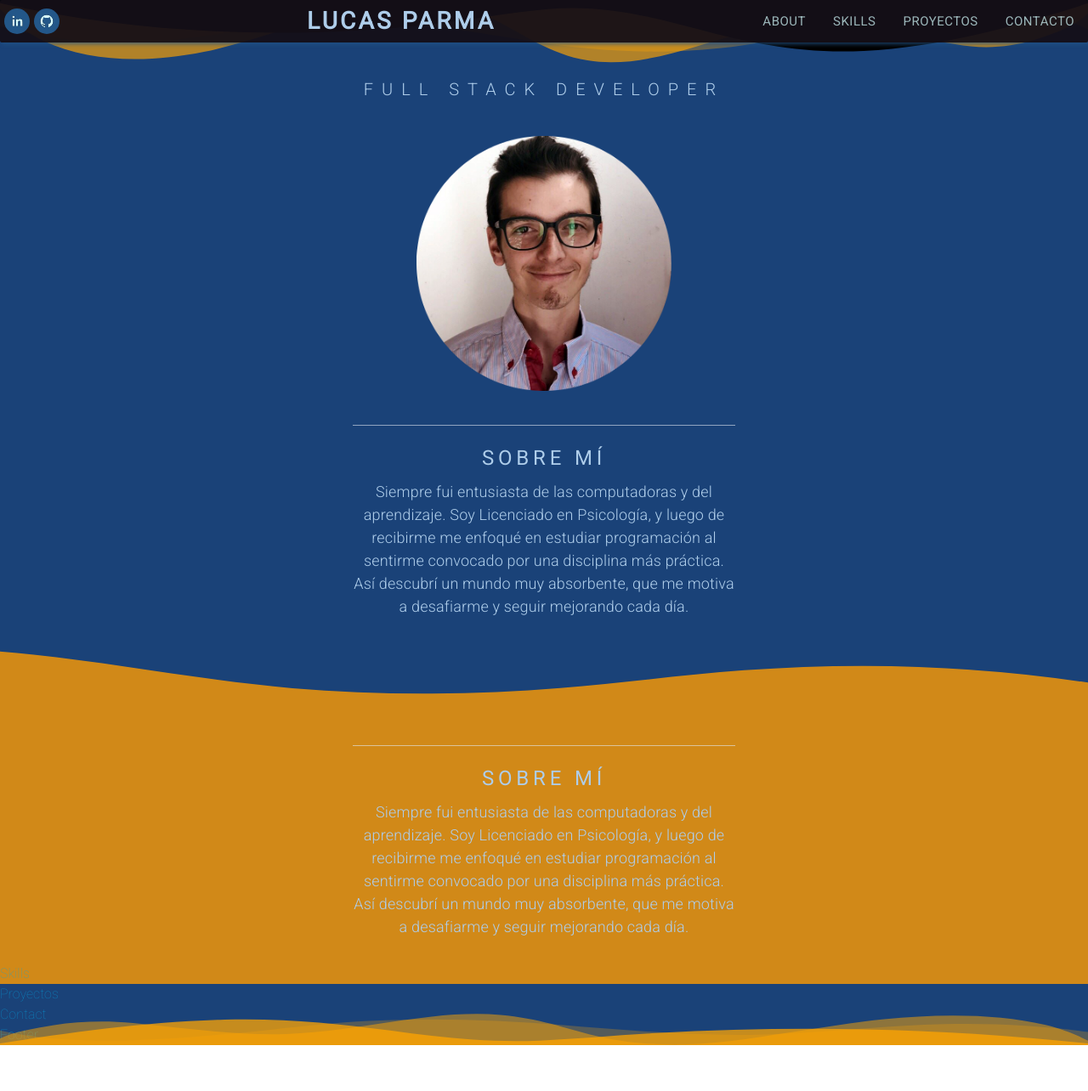
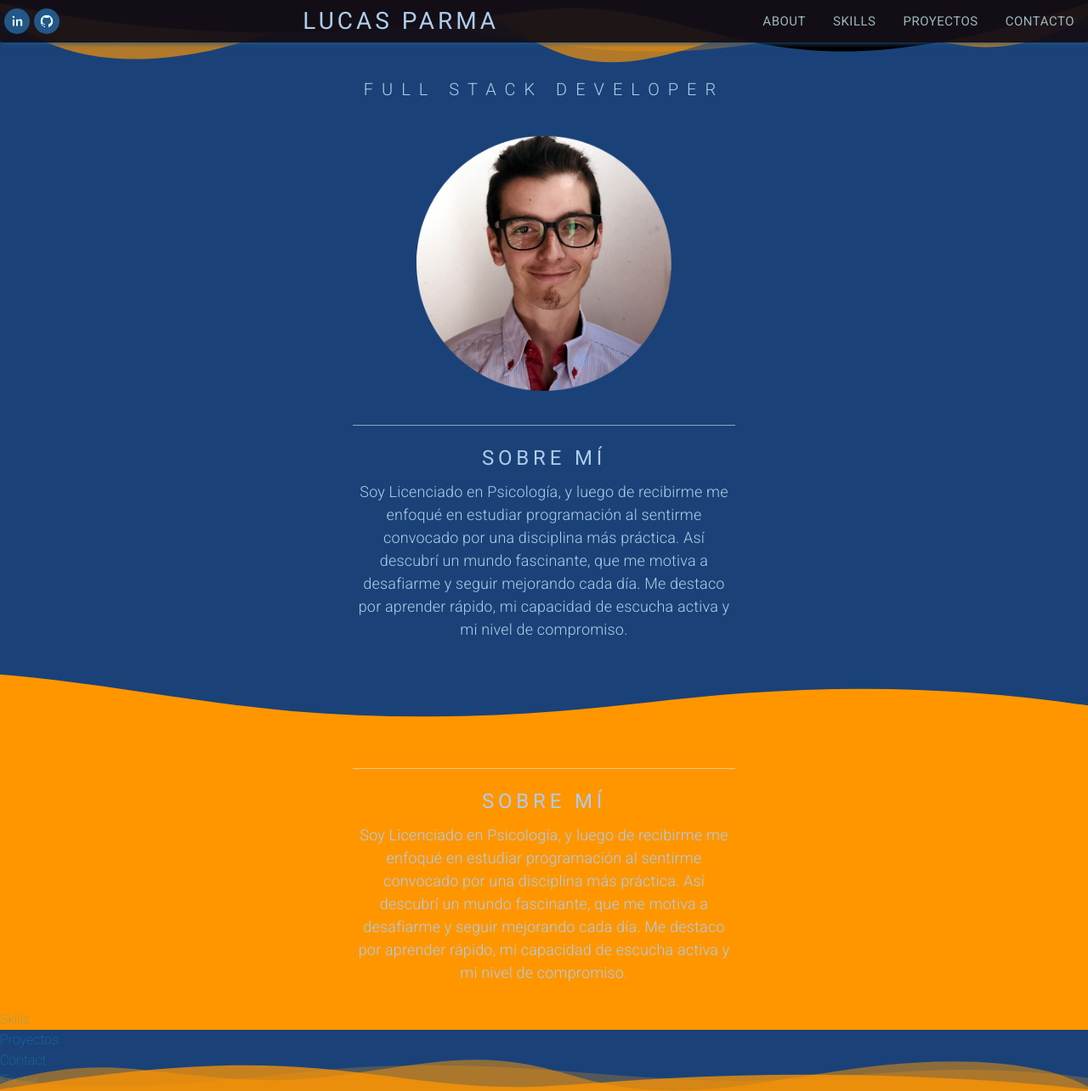
Before and after one commit to parmaps/lucasparma, a Next.js app: page / in a window 1280 px wide. Shown: the whole page at 85% size. Before the commit the page ends 1230 px from the top, so only its background shows below. Built offline with nearby package versions, Linux system fonts and the light colour scheme.

Commit message:
WIP: estilos

```diff
--- a/components/Hero/Hero.module.scss
+++ b/components/Hero/Hero.module.scss
@@ -5,7 +5,7 @@ $bg-color: rgba(0, 168, 232, 0.075);
 
 .hero_name {
     color: $sections-grad-color;
-    font-weight: 600;
-    letter-spacing: 0.2em;
+    font-weight: 500;
+    letter-spacing: 0.25em;
     /* background-color: $bg-color; */
 }
--- a/container/About/About.tsx
+++ b/container/About/About.tsx
@@ -1,4 +1,11 @@
-import { Center, Divider, Spacer, Stack, Text, VStack } from "@chakra-ui/react";
+import {
+  Center,
+  Divider,
+  Spacer,
+  Stack,
+  Text,
+  VStack,
+} from "@chakra-ui/react";
 import React from "react";
 import styles from "./About.module.scss";
 
@@ -7,17 +14,20 @@ type Props = {};
 const About = (props: Props) => {
   return (
     <VStack maxW={[300, 400, 450]} mx="auto" mb={[10, 25, 30]}>
-      <Divider/>
+      <Divider />
 
-      <Text className={styles.about} fontSize={['16px', '20px', '24px']} pt={[1, 3]}>
+      <Text
+        className={styles.about}
+        fontSize={["16px", "20px", "24px"]}
+        pt={[1, 3]}>
         Sobre mí
       </Text>
-      <Text className={styles.about_text} fontSize={['sm', 'md', 'lg']}>
-        Siempre fui entusiasta de las computadoras y del aprendizaje. Soy
-        Licenciado en Psicología, y luego de recibirme me enfoqué en
+      <Text className={styles.about_text} fontSize={["sm", "md", "lg"]}>
+        Soy Licenciado en Psicología, y luego de recibirme me enfoqué en
         estudiar programación al sentirme convocado por una disciplina más
-        práctica. Así descubrí un mundo muy absorbente, que me motiva a
-        desafiarme y seguir mejorando cada día.{" "}
+        práctica. Así descubrí un mundo fascinante, que me motiva a
+        desafiarme y seguir mejorando cada día. Me destaco por aprender
+        rápido, mi capacidad de escucha activa y mi nivel de compromiso.{" "}
       </Text>
     </VStack>
   );
--- a/pages/index.tsx
+++ b/pages/index.tsx
@@ -14,6 +14,7 @@ import Hero from "../components/Hero/Hero";
 import Proyectos from "../container/Proyectos/Proyectos";
 import WaveMiddle from "../components/Curves/WaveMiddle";
 import WavesBottom from "../components/Curves/WavesBottom";
+import { HStack } from "@chakra-ui/react";
 
 const Home: NextPage = () => {
   return (
@@ -45,15 +46,16 @@ const Home: NextPage = () => {
       </div>
 
       <Navbar />
-
+      {/* <HStack> */}
       <section id="home">
         <Hero />
       </section>
 
       <section id="about">
         <About />
+      </section>
+      {/* </HStack> */}
         <WaveMiddle />
-      </section>
 
       <section id="skills" className={styles.sect_orange}>
         <br />
--- a/styles/Home.module.scss
+++ b/styles/Home.module.scss
@@ -42,7 +42,7 @@
 
 .shape_fill {
   margin-bottom: 200px;
-  fill: orange;
+  fill: $orange;
   /* fill: rgba(26,66,120,0.5); */
   /* fill: #1A427880; */
   /* fill: #781A4880; */
@@ -111,5 +111,5 @@
 }
 
 .sect_orange {
-  background-color: rgba(255,155,0, 0.8);
+  background-color: $orange;
 }
--- a/styles/colors.module.scss
+++ b/styles/colors.module.scss
@@ -1,6 +1,7 @@
 $dark-color: rgb(21, 15, 22.5);
 $white-color: rgba(227, 230, 219, 1);
 $light-color: rgba(214, 253, 255, 1);
+$orange: rgba(255,150,00, 1);
 
 $text-color: rgba(0, 168, 232, 0.6);
 $text-color-green: rgb(220, 255, 121);
```
